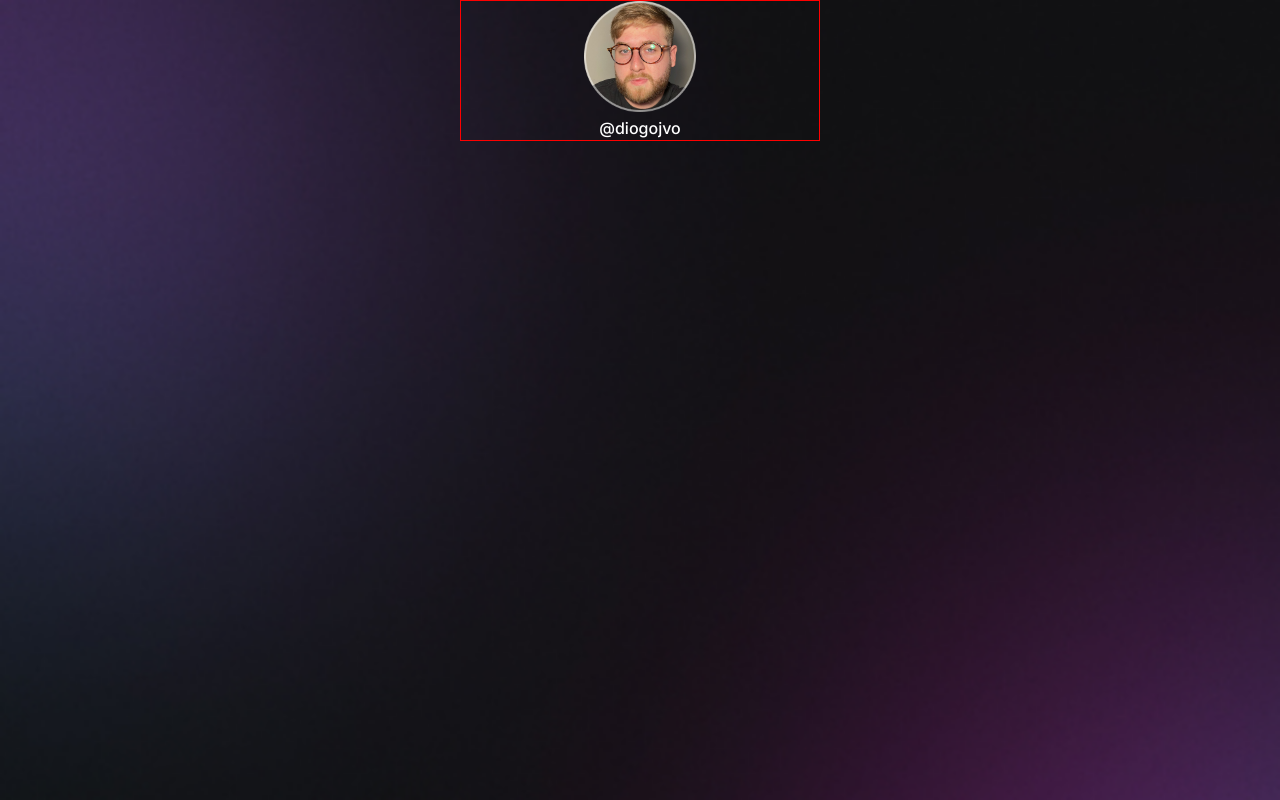
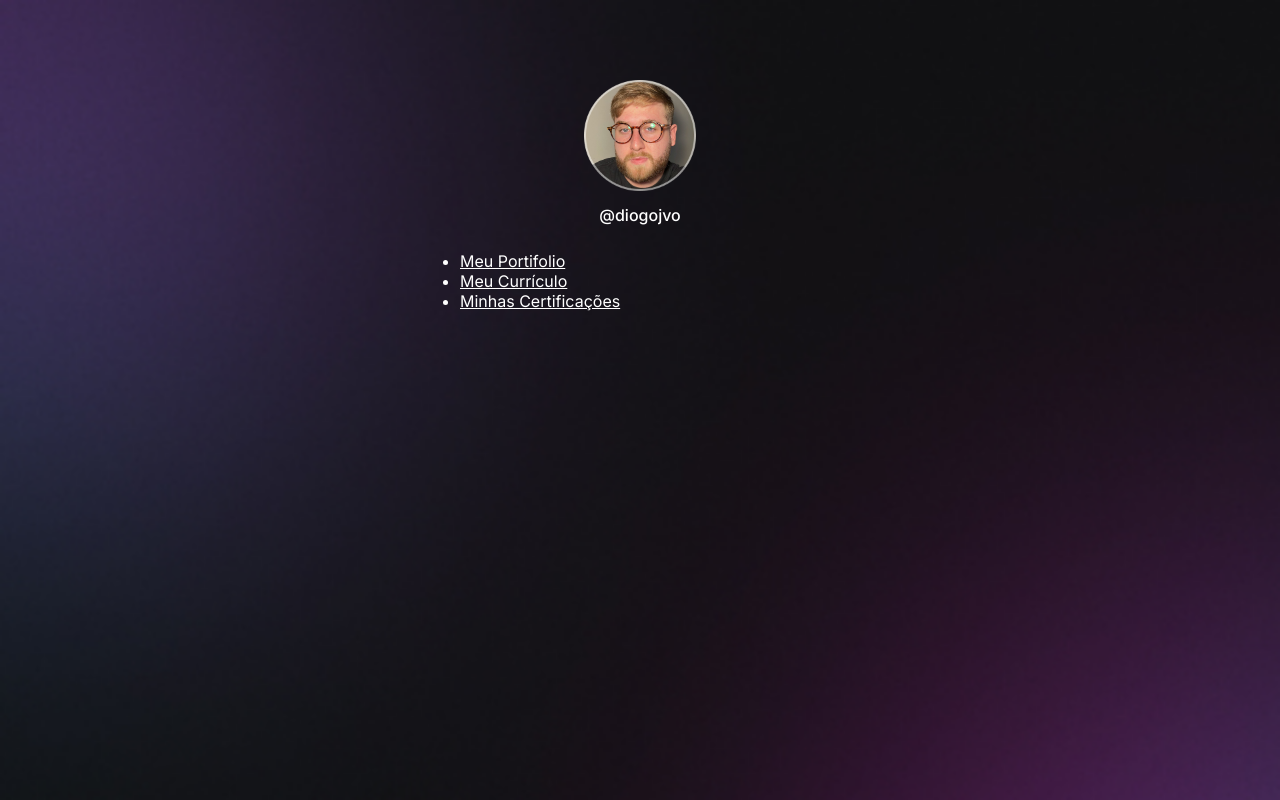
Before and after one commit to diogoww/Discover-Rocketseat, a plain HTML site: page index.html in a window 1280 px wide. Drawn offline with Linux system fonts and the light colour scheme.

Commit message:
criando a lista em html

```diff
--- a/index.html
+++ b/index.html
@@ -10,7 +10,7 @@
     <meta name="viewport" content="width=device-width, initial-scale=1.0">
     <link rel="stylesheet" href="./styles.css">
     <link rel="stylesheet" href="./reset.css">
-    <title>Document</title>
+    <title>DevDiogow</title>
 </head>
 <body>
     <div id="container">
@@ -18,6 +18,17 @@
             <img src="./assets/avatar.png" alt="Foto de Diogo Varaschin, com uma leve cara seria e usando óculos.">
             <p>@diogojvo</p>
         </div>
+        <ul>
+            <li>
+                <a href="https://github.com/diogoww" target="_blank">Meu Portifolio</a>
+            </li>
+            <li>
+                <a href="./assets/CV Diogo Varaschin.pdf" target="_blank">Meu Currículo</a>
+            </li>
+            <li>
+                <a href="https://www.linkedin.com/in/diogo-varaschin/details/certifications/" target="_blank">Minhas Certificações</a>
+            </li>
+        </ul>
     </div>
 </body>
 </html>
--- a/styles.css
+++ b/styles.css
@@ -9,12 +9,12 @@ body * {
 
 #container {
     width: 360px;
-    border: 1px solid red;
-    margin: auto;
+    margin: 56px auto 0px;
 }
 
 #profile {
     text-align: center;
+    padding: 24px;
 }
 
 #profile img {
@@ -26,4 +26,5 @@ body * {
     font-weight: 500;
     font-size: 16px;
     line-height: 24px;
+    margin-top: 8px;
 }
```
Also changed, not shown: 1 other file.
